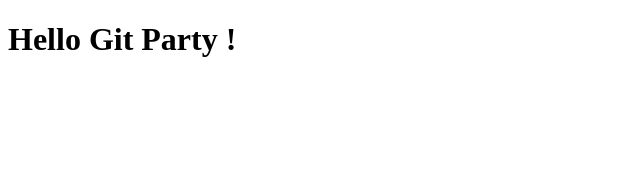
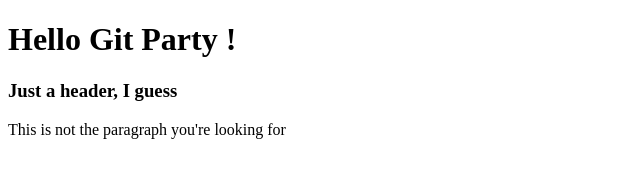
Before and after one commit to th3poet/GitWorkshop-1, a plain HTML site: page index.html in a window 1280 px wide. Shown: the whole page, without its empty margins (0-640 px from the left). Drawn offline with Linux system fonts and the light colour scheme.

Commit message:
File modification

```diff
--- a/index.html
+++ b/index.html
@@ -6,5 +6,7 @@
 </head>
 <body>
 <h1>Hello Git Party ! </h1>
+<h3>Just a header, I guess</h3>
+<p>This is not the paragraph you're looking for</p>
 </body>
 </html>
```
